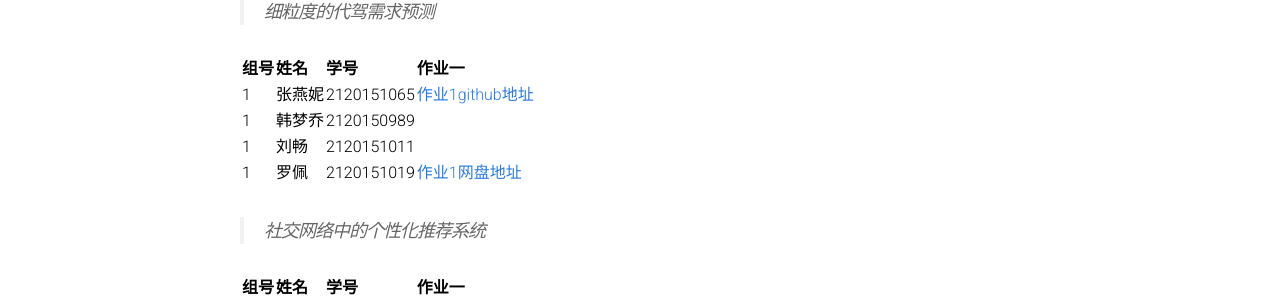
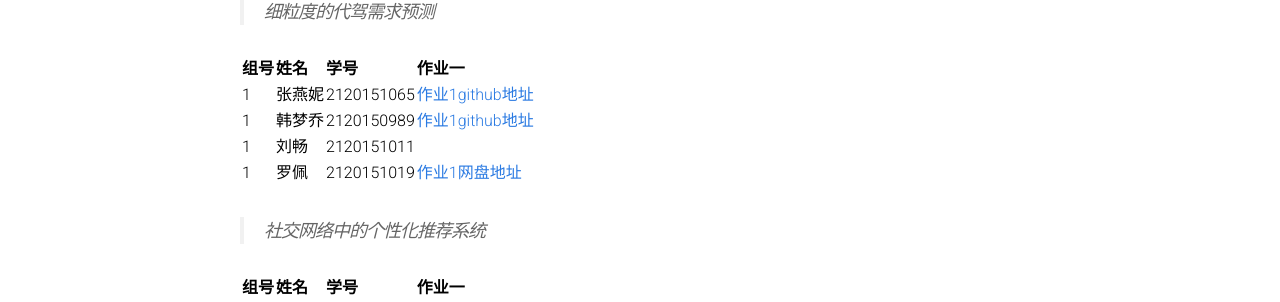
Before and after one commit to BITDM/bitdm.github.io, a Jekyll site: the page built from 2016/groups.md, in a window 1280 px wide and 900 px high. Shown: the part 221-523 px from the top of the window. Built offline with Jekyll 4.4.1, drawn with Linux system fonts in a browser that asks for light colours.

Commit message:
Update groups.md

```diff
--- a/2016/groups.md
+++ b/2016/groups.md
@@ -11,7 +11,7 @@ permalink: /2016/groups/
 |组号|姓名|学号|作业一|
 |:-------------|:-------------|:-----|:-----|
 |1|张燕妮|2120151065|[作业1github地址](https://github.com/jennyzhang8800/DataMining/tree/master/%E4%BD%9C%E4%B8%9A%E4%B8%80)
-|1|韩梦乔|2120150989|
+|1|韩梦乔|2120150989|[作业1github地址](https://github.com/michellehanan/BIT_DataMining.git)
 |1|刘畅|2120151011|
 |1|罗佩|2120151019|[作业1网盘地址](http://pan.baidu.com/s/1hs0M9fA)
 
```
